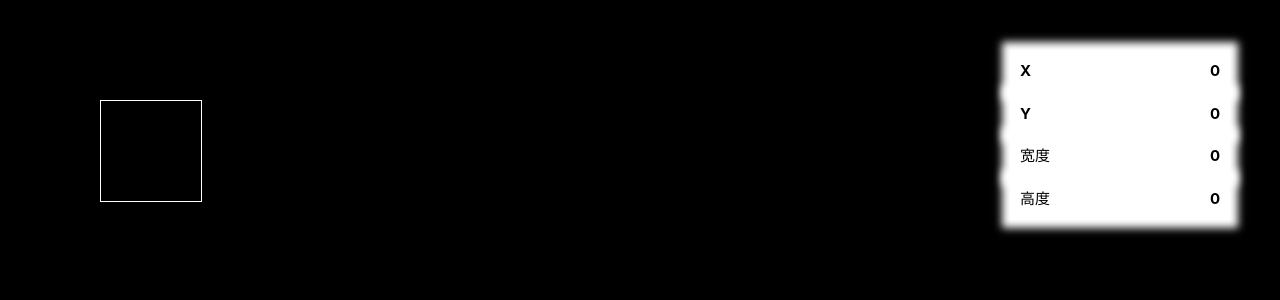
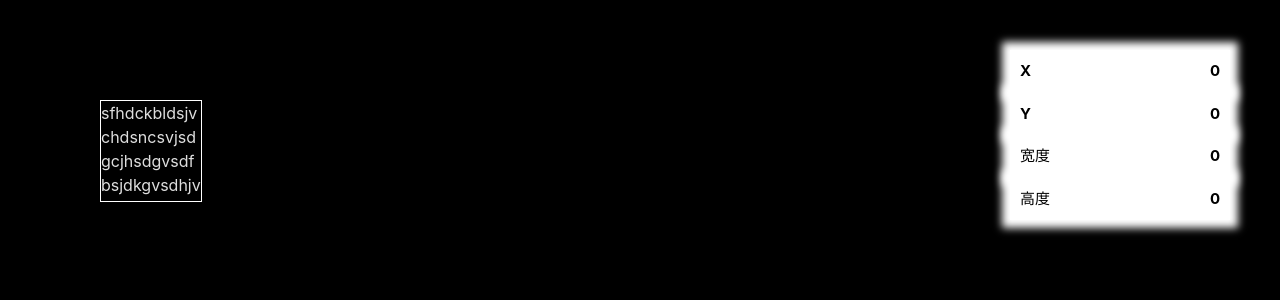
Before and after one commit to seemrcola/transable, a Vue app: page / in a window 1280 px wide. Shown: the top 300 px of the page. Built offline with nearby package versions, Linux system fonts and the light colour scheme.

Commit message:
fix: 鼠标右键bug解决

```diff
--- a/lib/core/tranable.ts
+++ b/lib/core/tranable.ts
@@ -123,8 +123,12 @@ export class Transable {
     this.x = dynamicCenter.x - this.width / 2;
     this.y = dynamicCenter.y - this.height / 2;
   }
+  /**
+   * @param mousePoint
+   * @description 缩放四条边
+   */
   resizeSide(mousePoint: MousePoint) {
-    // 根据staticPoint拿到中心点 和 中心点拿到 fx centerPoint作为原点
+    // 根据staticPoint拿到中心点 和 中心点拿到 fx
     const direction = this.#reszieTool.direction;
     const staticPoint = this.#reszieTool.staticPoint;
     const centerPoint = this.center;
--- a/lib/vue/Transable.vue
+++ b/lib/vue/Transable.vue
@@ -141,6 +141,7 @@ defineExpose({
     }"
     :style="style"
     @mousedown="mousedownMoveHandler"
+    @contextmenu="($event) => $event.preventDefault()"
   >
     <slot />
     <!-- 旋转图标 -->
--- a/src/App.vue
+++ b/src/App.vue
@@ -27,7 +27,13 @@ function mouseupHandler(e: MouseEvent) {
       @mousemove="mousemoveHandler"
       @mouseup="mouseupHandler"
     >
-      <div class="slot">
+      <div class="slot" >
+        <div contenteditable="true">
+          sfhdckbldsjvchdsncsvjsdgcjhsdgvsdfbsjdkgvsdhjvcsdjhcsdhjcvdshhjsvdfv;
+          kchvsdkhcbdskvjhbsdvknldsnvjkldsfnvfd
+          fsdvjcjhsdbvckjdsvbhsdvsdhjvsdmvbndfs
+          djvsvkjfhvlfdbdlfjbdfkvbjvhsdgchnsdkvjhsdcbdcn
+        </div>
       </div>
     </VueTransable>
 
```
